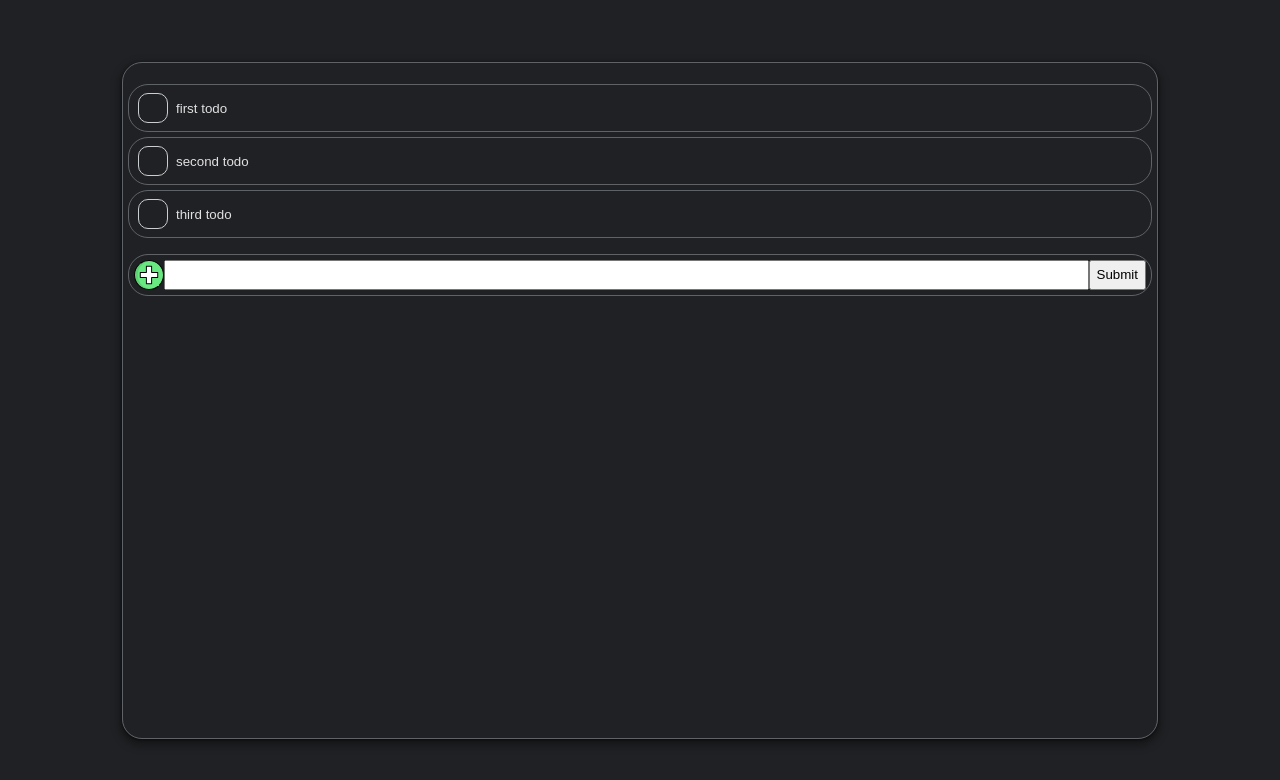
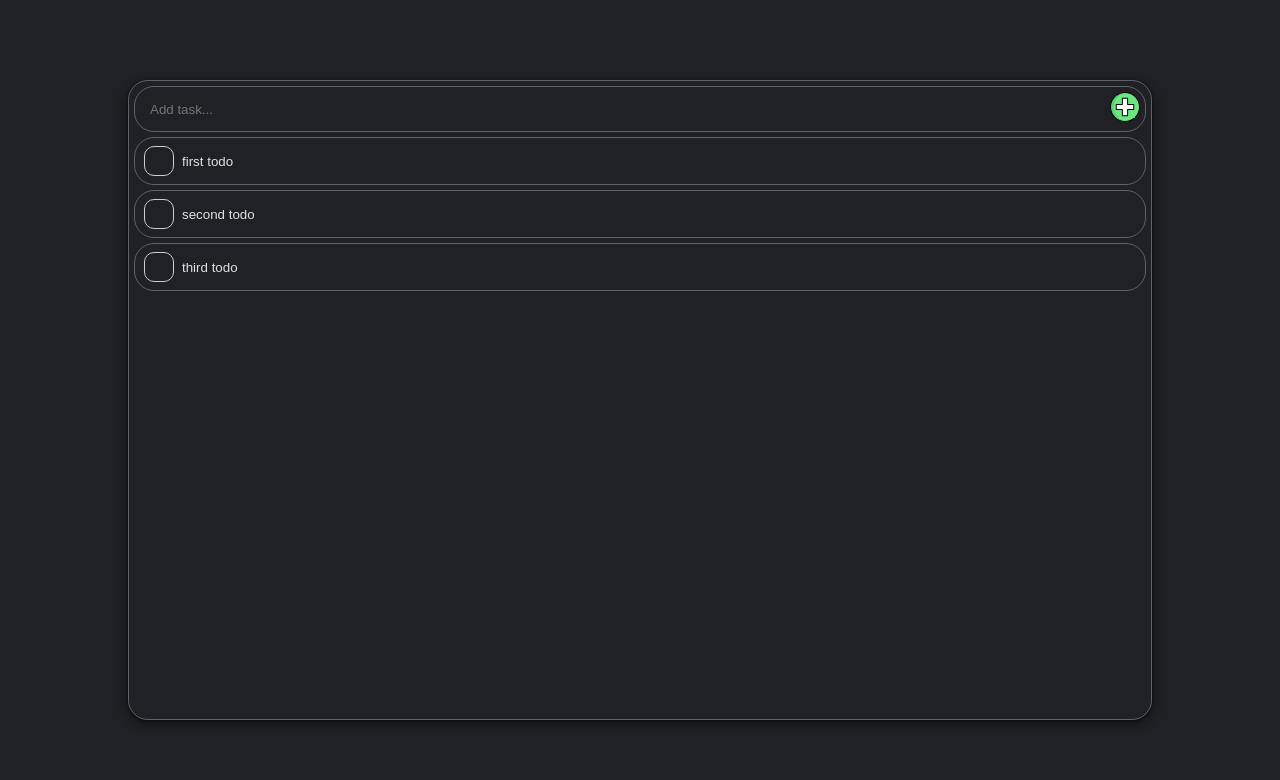
Before and after one commit to WebAhead5/w4-todo-JDMR, a website: page index.html in a window 1280 px wide. Drawn offline with Linux system fonts and the light colour scheme.

Commit message:
design tweaks

```diff
--- a/index.html
+++ b/index.html
@@ -11,14 +11,14 @@
   </head>
   <body>
     <div id="bodyElementsContainer">
-        <div id = "todo-container">
+      <form id="add-todo">
+        <input type="text" name="description" value="" placeholder="Add task...">
+        <input type="submit" value="">
+      </form>
 
-        </div>
-        <form id="add-todo">
-          <img src="res/icons/icon-plus.svg">
-          <input type="text" name="description" value="">
-          <input type="submit" name="" value="Submit">
-        </form>
+      <div id = "todo-container">
+
+      </div>
     </div>
   </body>
   <script type="text/javascript" src = "scripts/logic.js"></script>
--- a/scripts/dom.js
+++ b/scripts/dom.js
@@ -12,17 +12,9 @@
     { id: -1, description: 'third todo', done: false },
   ]; // this is our initial todoList
 
+
   let arrayOfStates = [state];
-
-  window.onkeydown = (event) => {
-    if (event.keyCode === 90){
-      undoLastStep()
-    }
-
-  };
-
   var disableUndo = false;
-
   let undoLastStep = function(){
       if(arrayOfStates.length === 1 || disableUndo) return;
 
@@ -30,6 +22,11 @@
       state = arrayOfStates[arrayOfStates.length - 1]
       renderState(state)
   }
+  window.onkeydown = (event) => {
+    if (event.keyCode === 90)
+      undoLastStep();
+  };
+
 
   // This function takes a todo, it returns the DOM node representing that todo
   let createTodoNode = function (todo) {
@@ -118,7 +115,8 @@
       newTodo.done = false;
       document.querySelector('[name="description"]').value = "";
 
-      let newState = todoFunctions.addTodo(state, newTodo)
+      let newState = todoFunctions.unshiftTodo(state, newTodo);
+
       // hint: todoFunctions.addTodo
       update(newState);
     });
--- a/scripts/logic.js
+++ b/scripts/logic.js
@@ -114,7 +114,6 @@ var todoFunctions = {
 
     return arrClone;
   },
-
   swapTasks: function (todos, id1, id2) {
     if (!todos)
       return [];
@@ -130,7 +129,25 @@ var todoFunctions = {
     }
 
     return newArr;
-  }
+  },
+  unshiftTodo: function (todos, newTodo) {
+    // should leave the input argument todos unchanged (you can use cloneArrayOfObjects)
+    // returns a new array, it should contain todos with the newTodo added to the end.
+    // add an id to the newTodo. You can use the generateId function to create an id.
+    // hint: array.concat
+    if (!todos) {
+      console.warn("an undefined todos-list was provided ");
+      return [newTodo];
+    }
+
+    if (!newTodo)
+      return todoFunctions.cloneArrayOfObjects(todos);
+
+    return [newTodo].concat(todoFunctions.cloneArrayOfObjects(todos));
+    // return [...todos,newTodo]
+
+  },
+
 };
 
 
--- a/style/style.css
+++ b/style/style.css
@@ -31,8 +31,8 @@ body{
 
     box-shadow: 0 1px 3px 0 rgba(0,0,0,0.6), 0 4px 8px 3px rgba(0,0,0,0.302);
     border: 1px solid var(--element-contrast-color);
-    padding: 5px 5px 30px 5px;
-    box-sizing: content-box;
+    padding: 40px 5px 5px 5px;
+    box-sizing: border-box;
 
     position: relative;
     overflow-y: auto;
@@ -108,7 +108,7 @@ ul{
     transition: opacity .3s;
 
 }
-.listItem:hover .listItemDeleteButton{
+.listItem:hover .listItemDeleteButton , .listItemDeleteButton:focus{
     display: block;
     opacity: 1;
 }
@@ -150,11 +150,13 @@ ul{
 }
 /*-------------------------------------------------------------------------*/
 #add-todo{
-    position: sticky;
-    bottom: calc(-1 * var(--listItem-elements-height));
+    position: absolute;
+    top: 5px;
     left: 5px;
     right: 5px;
 
+    min-height: 46px;
+    max-height: var(--listItem-elements-height);
 
     display: flex;
     justify-content: space-between;
@@ -165,7 +167,15 @@ ul{
     border: 1px solid  var(--element-contrast-color);
 
 }
-#add-todo img{
+#add-todo input[type="submit"]{
+    background:
+    url("../res/icons/icon-plus.svg")
+    no-repeat
+    calc((var(--listItem-elements-height) - 30px) / 2);
+    background-size: 30px 30px;
+
+    border: 0;
+    content: "";
     min-width: var(--listItem-elements-height);
     min-height: var(--listItem-elements-height);
     max-width: var(--listItem-elements-height);
@@ -173,4 +183,14 @@ ul{
 }
 #add-todo input[type="text"]{
     width: 100%;
+    background-color: transparent;
+    outline: none;
+    border:0;
+    color: var(--font-color);
+    padding: 0 10px;
+    box-sizing: content-box;
+    place
 }
+#add-todo input[type="text"]:focus{
+    outline: none;
+}
```
